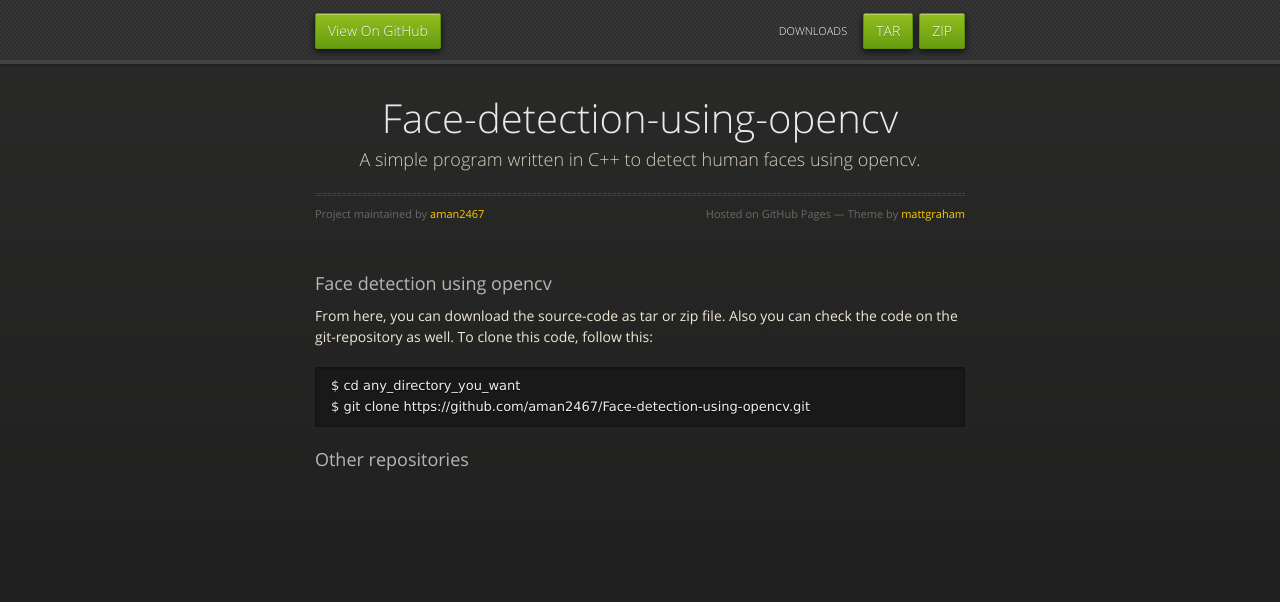
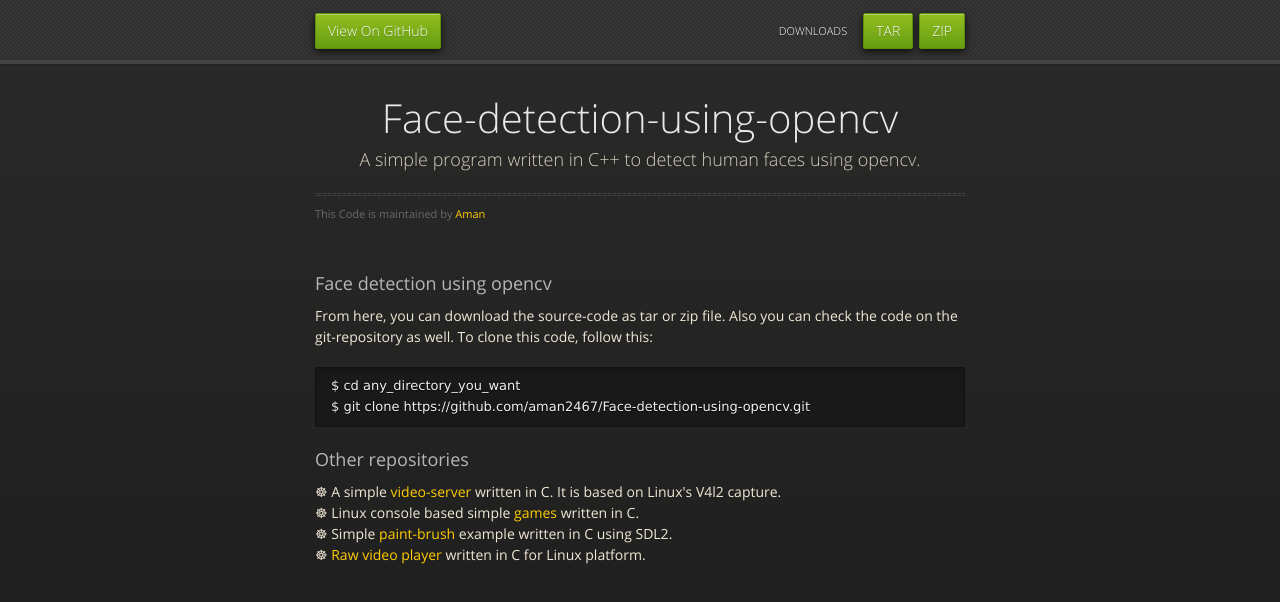
Before and after one commit to aman2467/Face-detection-using-opencv, a plain HTML site: page index.html in a window 1280 px wide. Drawn offline with nearby package versions, Linux system fonts and the light colour scheme.

Commit message:
adding info about other repos

```diff
--- a/index.html
+++ b/index.html
@@ -34,8 +34,7 @@
           <h1>Face-detection-using-opencv</h1>
           <p>A simple program written in C++ to detect human faces using opencv.</p>
           <hr>
-          <span class="credits left">Project maintained by <a href="https://github.com/aman2467">aman2467</a></span>
-          <span class="credits right">Hosted on GitHub Pages &mdash; Theme by <a href="https://twitter.com/michigangraham">mattgraham</a></span>
+          <span class="credits left">This Code is maintained by <a href="https://github.com/aman2467">Aman</a></span>
         </div>
 
         <h3>
@@ -49,10 +48,16 @@ $ git clone https://github.com/aman2467/Face-detection-using-opencv.git
 
 <h3>
 <a id="other-repositories" class="anchor" href="#other-repositories" aria-hidden="true"><span class="octicon octicon-link"></span></a>Other repositories</h3>
+<p>
+&#9784 A simple <a href="http://aman2467.github.io/simple_video_server">video-server</a> written in C. It is based on Linux's V4l2 capture.<br>
+&#9784 Linux console based simple <a href="http://aman2467.github.io/games">games</a> written in C.<br>
+&#9784 Simple <a href="http://aman2467.github.io/paint_brush">paint-brush</a> example written in C using SDL2.<br>
+&#9784 <a href="http://aman2467.github.io/raw_video_player">Raw video player</a> written in C for Linux platform.<br>
+<br>
+</p>
       </section>
 
     </div>
     <!--[if !IE]><script>fixScale(document);</script><![endif]-->
-
   </body>
 </html>
```
